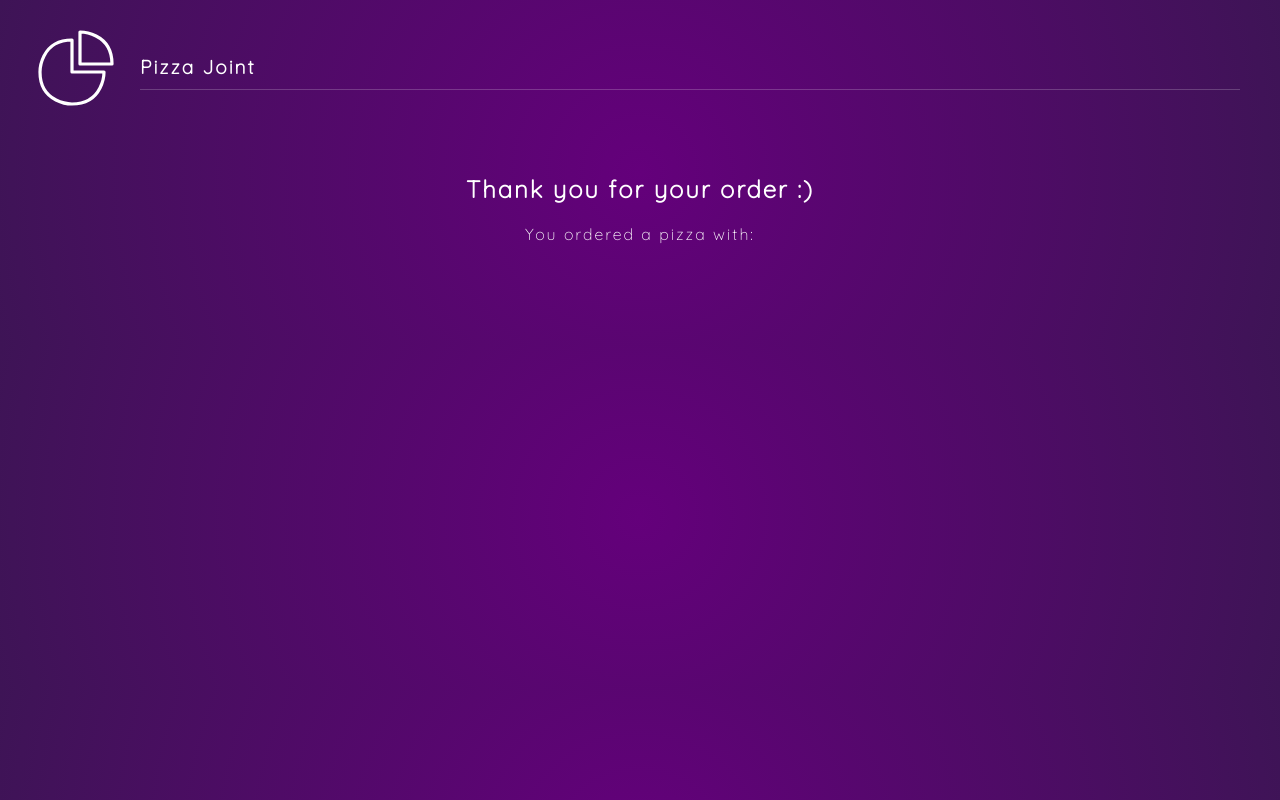
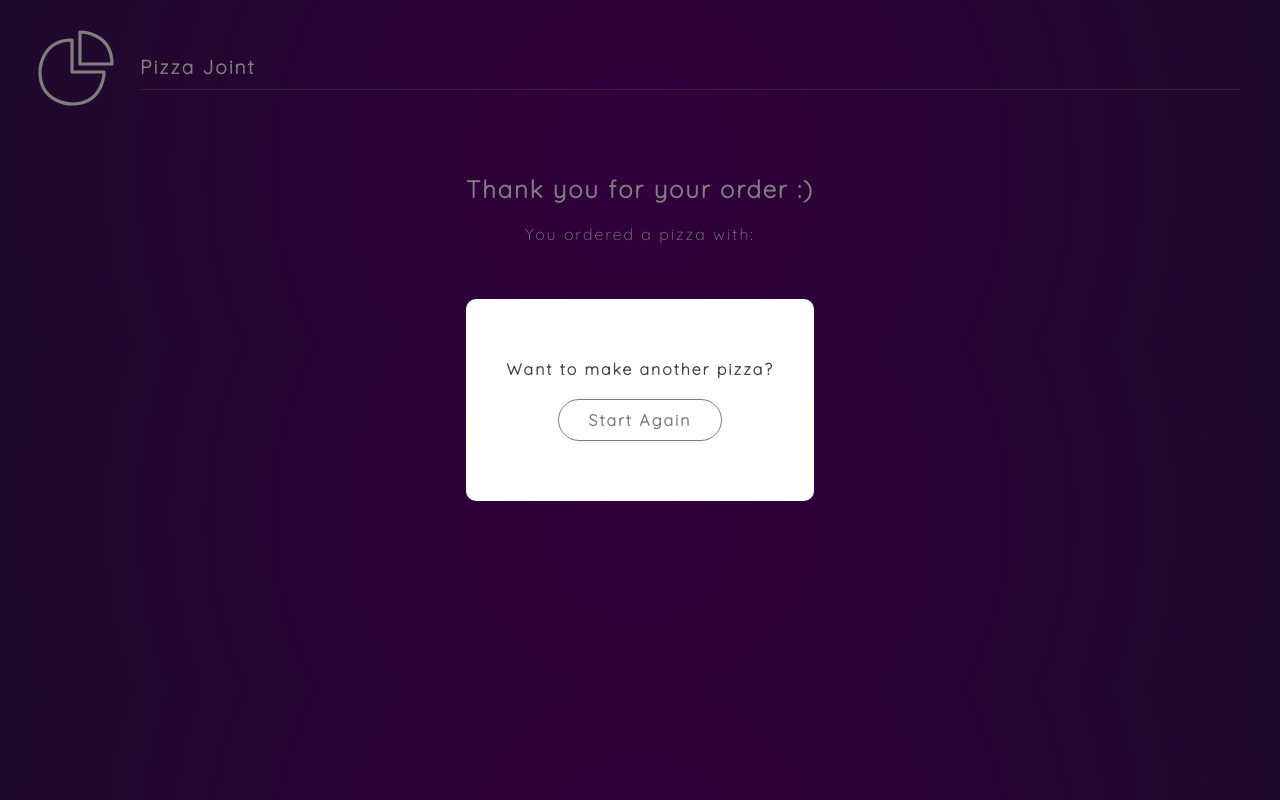
Before and after one commit to thisisrishabh22/Frammer-Motion-1, a React (Create React App) app: page /order in a window 1280 px wide. Built offline with nearby package versions, Linux system fonts and the light colour scheme.

Commit message:
feat: add modal and animations for modal

```diff
--- a/src/App.js
+++ b/src/App.js
@@ -6,9 +6,12 @@ import Toppings from "./components/Toppings";
 import Order from "./components/Order";
 import { Route, Routes, useLocation } from "react-router";
 import { AnimatePresence } from "framer-motion";
+import Modal from "./components/Modal";
 
 function App() {
   const [pizza, setPizza] = useState({ base: "", toppings: [] });
+
+  const [showModal, setShowModal] = useState(false);
 
   const addBase = (base) => {
     setPizza((prev) => {
@@ -27,11 +30,14 @@ function App() {
   };
 
   const location = useLocation();
-
   return (
     <>
       <Header />
-      <AnimatePresence exitBeforeEnter>
+      <Modal showModal={showModal} setShowModal={setShowModal} />
+      <AnimatePresence
+        exitBeforeEnter
+        onExitComplete={() => setShowModal(false)}
+      >
         <Routes location={location} key={location.key}>
           <Route exact path="/">
             <Route index element={<Home />} />
@@ -43,7 +49,10 @@ function App() {
               path="/toppings"
               element={<Toppings addTopping={addTopping} pizza={pizza} />}
             />
-            <Route path="order" element={<Order pizza={pizza} />} />
+            <Route
+              path="order"
+              element={<Order pizza={pizza} setShowModal={setShowModal} />}
+            />
           </Route>
         </Routes>
       </AnimatePresence>
--- /dev/null
+++ b/src/components/Modal.jsx
@@ -0,0 +1,63 @@
+import { AnimatePresence, motion } from "framer-motion";
+import React from "react";
+import { Link } from "react-router-dom";
+
+const backdrop = {
+  hidden: {
+    opacity: 0,
+  },
+  visible: {
+    opacity: 1,
+  },
+  exit: {
+    opacity: 0,
+    transition: { when: "afterChildren", delay: 0.5 },
+  },
+};
+
+const modal = {
+  hidden: { y: "-100vh", opacity: 0 },
+  visible: {
+    y: 0,
+    opacity: 1,
+    transition: { delay: 0.5 },
+  },
+  exit: {
+    y: "-100vh",
+    opacity: 0,
+    transition: { delay: 0.2 },
+  },
+};
+
+const Modal = ({ showModal, setShowModal }) => {
+  return (
+    <AnimatePresence exitBeforeEnter>
+      {showModal && (
+        <motion.div
+          className="backdrop"
+          variants={backdrop}
+          initial="hidden"
+          animate="visible"
+          exit="exit"
+        >
+          <div className="modalDiv">
+            <motion.div
+              className="modal"
+              variants={modal}
+              initial="hidden"
+              animate="visible"
+              exit="exit"
+            >
+              <p>Want to make another pizza?</p>
+              <Link to="/">
+                <button onClick={() => setShowModal(false)}>Start Again</button>
+              </Link>
+            </motion.div>
+          </div>
+        </motion.div>
+      )}
+    </AnimatePresence>
+  );
+};
+
+export default Modal;
--- a/src/components/Order.jsx
+++ b/src/components/Order.jsx
@@ -1,5 +1,5 @@
 import { motion } from "framer-motion";
-import React from "react";
+import React, { useEffect } from "react";
 
 const containerVariants = {
   hidden: {
@@ -29,8 +29,13 @@ const childVariants = {
   },
 };
 
-const Order = ({ pizza }) => {
+const Order = ({ pizza, setShowModal }) => {
   document.title = "Thank you | Pizza Joint";
+  useEffect(() => {
+    setTimeout(() => {
+      setShowModal(true);
+    }, 4500);
+  }, [setShowModal]);
   return (
     <motion.div
       variants={containerVariants}
--- a/src/index.css
+++ b/src/index.css
@@ -141,3 +141,39 @@ li span.active::before {
 .order p {
   margin: 20px auto;
 }
+
+/* Modal */
+.backdrop {
+  position: fixed;
+  top: 0;
+  left: 0;
+  width: 100%;
+  height: 100%;
+  background-color: rgba(0, 0, 0, 0.5);
+  z-index: 1;
+}
+
+.modal {
+  max-width: 400px;
+  margin: auto auto;
+  padding: 60px 40px;
+  background: white;
+  border-radius: 10px;
+  text-align: center;
+}
+.modal button {
+  color: #444;
+  border-color: #444;
+  font-weight: bold;
+  margin-top: 20px;
+}
+.modal p {
+  color: #444;
+  font-weight: bold;
+}
+
+.modalDiv{
+  display: flex;
+  align-items: center;
+  height: 100%;
+}
```
